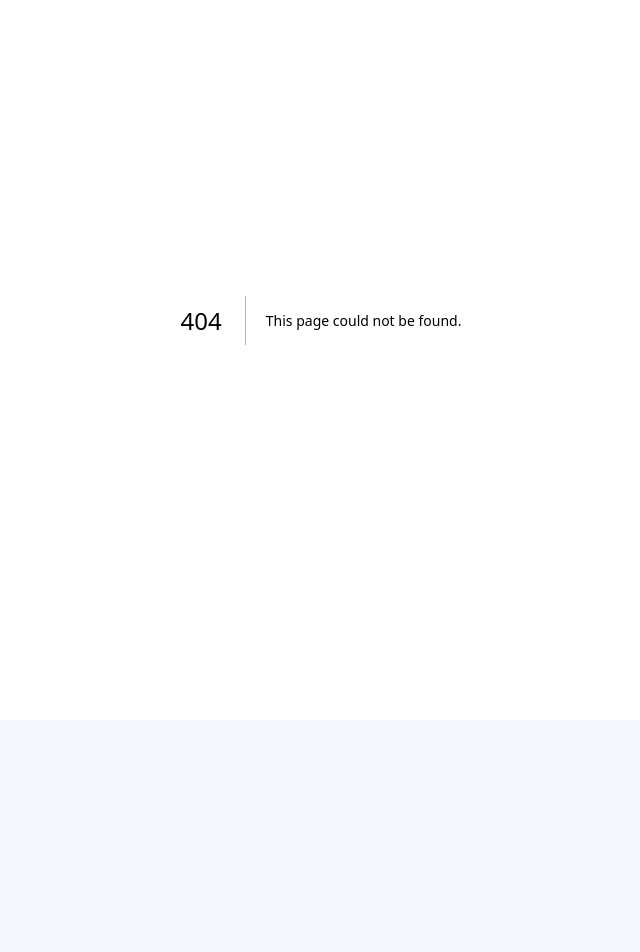
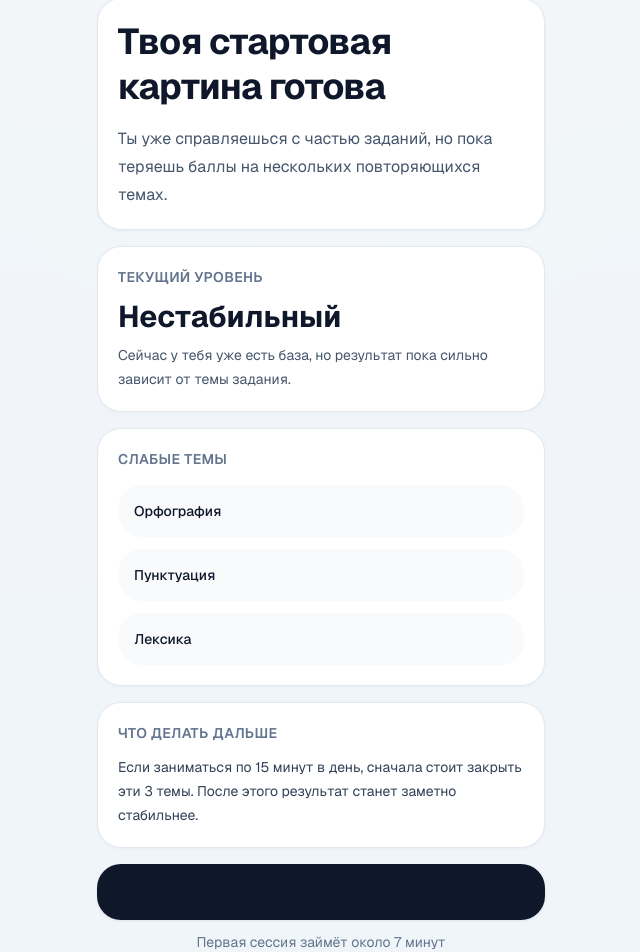
Before and after one commit to 4730188-hue/ege-trainer, a Next.js app: page /result in a window 1280 px wide. Before the commit this address had no page. Shown: the part 80-1032 px from the top of the page, without its empty margins (319-959 px from the left). Before the commit the page ends 800 px from the top, so only its background shows below. Built offline with nearby package versions, Linux system fonts and the light colour scheme.

Commit message:
Refine result page mini app styling

```diff
--- /dev/null
+++ b/app/result/page.tsx
@@ -0,0 +1,77 @@
+import Link from "next/link";
+
+export default function ResultPage() {
+  return (
+    <main className="min-h-screen bg-slate-100/80 px-4 py-5 text-slate-900">
+      <div className="mx-auto flex min-h-screen w-full max-w-md flex-col gap-4">
+        <div className="flex items-center justify-between rounded-full border border-slate-200 bg-white/85 px-4 py-2 text-sm text-slate-500 shadow-sm shadow-slate-200/40 backdrop-blur">
+          <span>Результат диагностики</span>
+          <span className="rounded-full bg-slate-100 px-2.5 py-1 text-xs font-medium text-slate-700">
+            Готово
+          </span>
+        </div>
+
+        <div className="rounded-3xl border border-slate-200 bg-white p-5 shadow-sm shadow-slate-200/60">
+          <h1 className="text-4xl font-bold leading-tight tracking-tight">
+            Твоя стартовая картина готова
+          </h1>
+          <p className="mt-4 text-base leading-7 text-slate-600">
+            Ты уже справляешься с частью заданий, но пока теряешь баллы на нескольких
+            повторяющихся темах.
+          </p>
+        </div>
+
+        <div className="rounded-3xl border border-slate-200 bg-white p-5 shadow-sm shadow-slate-200/40">
+          <p className="text-sm font-semibold uppercase tracking-wide text-slate-500">
+            Текущий уровень
+          </p>
+          <p className="mt-3 text-3xl font-bold text-slate-900">Нестабильный</p>
+          <p className="mt-2 text-sm leading-6 text-slate-600">
+            Сейчас у тебя уже есть база, но результат пока сильно зависит от темы задания.
+          </p>
+        </div>
+
+        <div className="rounded-3xl border border-slate-200 bg-white p-5 shadow-sm shadow-slate-200/40">
+          <p className="mb-4 text-sm font-semibold uppercase tracking-wide text-slate-500">
+            Слабые темы
+          </p>
+
+          <div className="space-y-3">
+            <div className="rounded-3xl bg-slate-50 p-4 text-sm font-medium text-slate-900">
+              Орфография
+            </div>
+            <div className="rounded-3xl bg-slate-50 p-4 text-sm font-medium text-slate-900">
+              Пунктуация
+            </div>
+            <div className="rounded-3xl bg-slate-50 p-4 text-sm font-medium text-slate-900">
+              Лексика
+            </div>
+          </div>
+        </div>
+
+        <div className="rounded-3xl border border-slate-200 bg-white p-5 shadow-sm shadow-slate-200/40">
+          <p className="text-sm font-semibold uppercase tracking-wide text-slate-500">
+            Что делать дальше
+          </p>
+          <p className="mt-3 text-sm leading-6 text-slate-700">
+            Если заниматься по 15 минут в день, сначала стоит закрыть эти 3 темы.
+            После этого результат станет заметно стабильнее.
+          </p>
+        </div>
+
+        <div className="mt-auto pb-4">
+          <Link
+            href="/paywall"
+            className="block w-full rounded-3xl bg-slate-900 px-5 py-4 text-center text-base font-semibold text-white shadow-sm shadow-slate-300/40 transition hover:opacity-95"
+          >
+            Начать первую сессию
+          </Link>
+
+          <p className="mt-3 text-center text-sm text-slate-500">
+            Первая сессия займёт около 7 минут
+          </p>
+        </div>
+      </div>
+    </main>
+  );
+}
```
